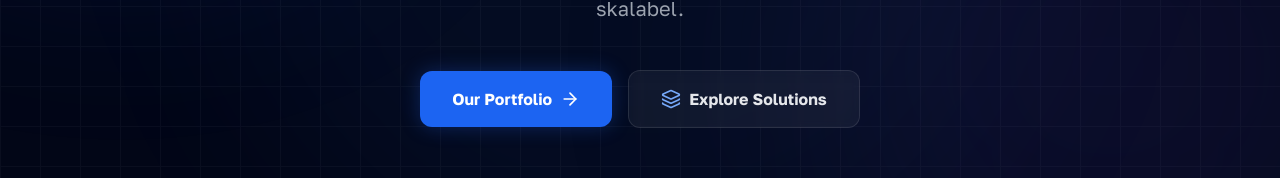
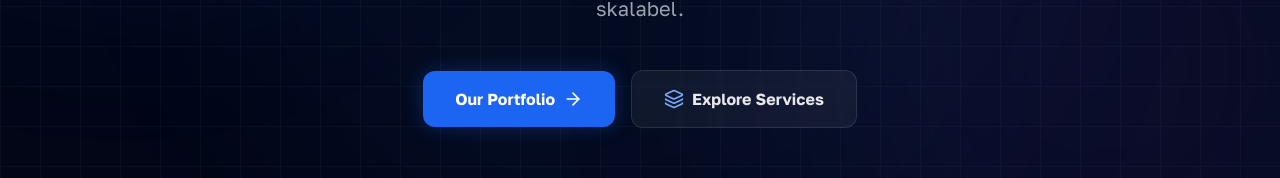
Before and after one commit to daniamultiprima/daniamultiprima, a Next.js app: page / in a window 1280 px wide. Shown: the part 514-692 px from the top of the page. Built offline with nearby package versions, Linux system fonts and the light colour scheme.

Commit message:
change button on hero

```diff
--- a/app/ui/Hero.js
+++ b/app/ui/Hero.js
@@ -98,7 +98,7 @@ export default function Hero() {
           <Link href="/solutions">
             <button className="w-full sm:w-auto px-8 py-4 bg-white/5 border border-white/10 text-gray-200 font-semibold rounded-xl hover:bg-white/10 hover:border-white/20 transition-all active:scale-95 flex items-center justify-center gap-2 backdrop-blur-sm">
               <Layers size={20} className="text-blue-400" />
-              Explore Solutions
+              Explore Services
             </button>
           </Link>
         </motion.div>
```
